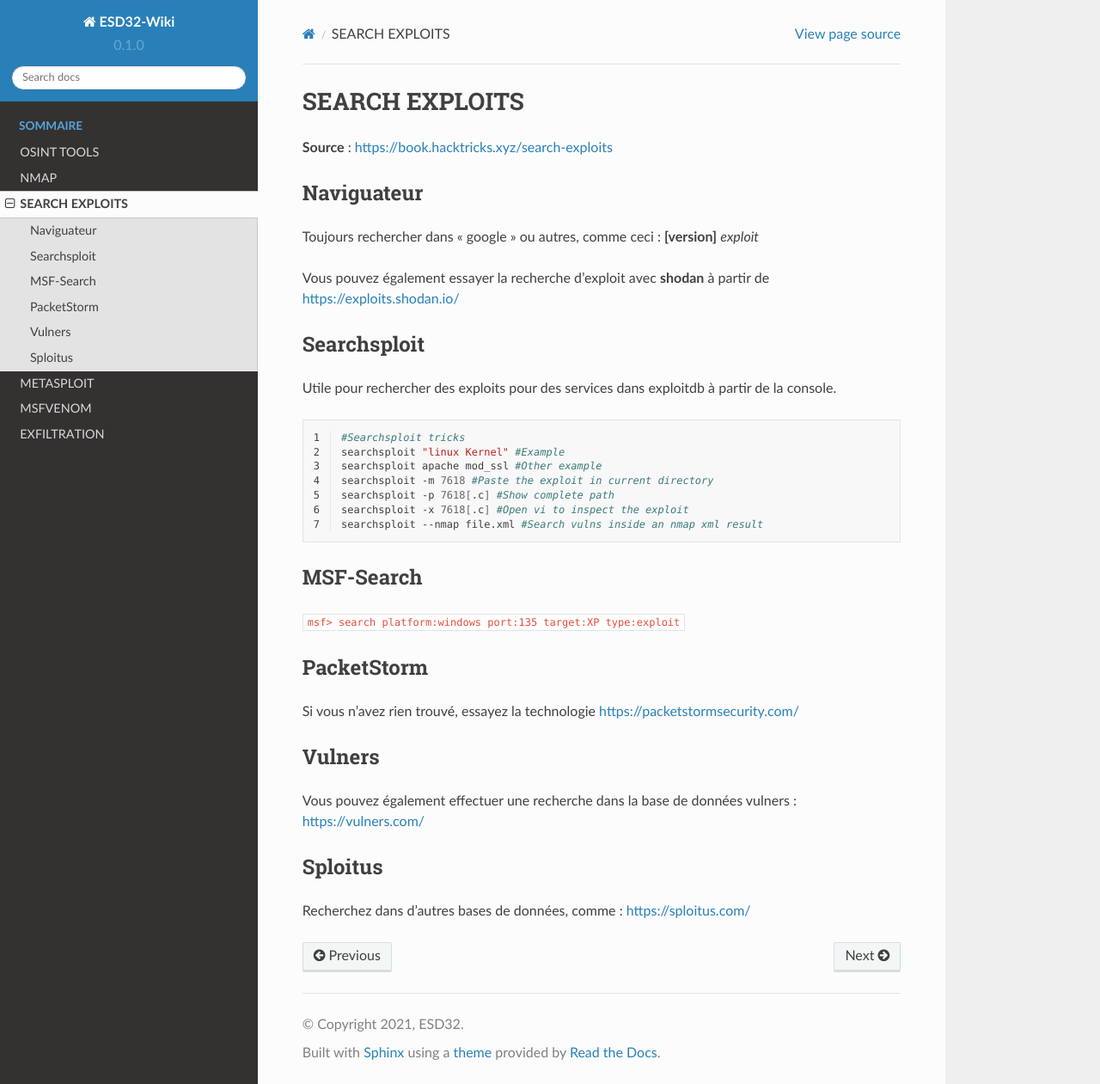
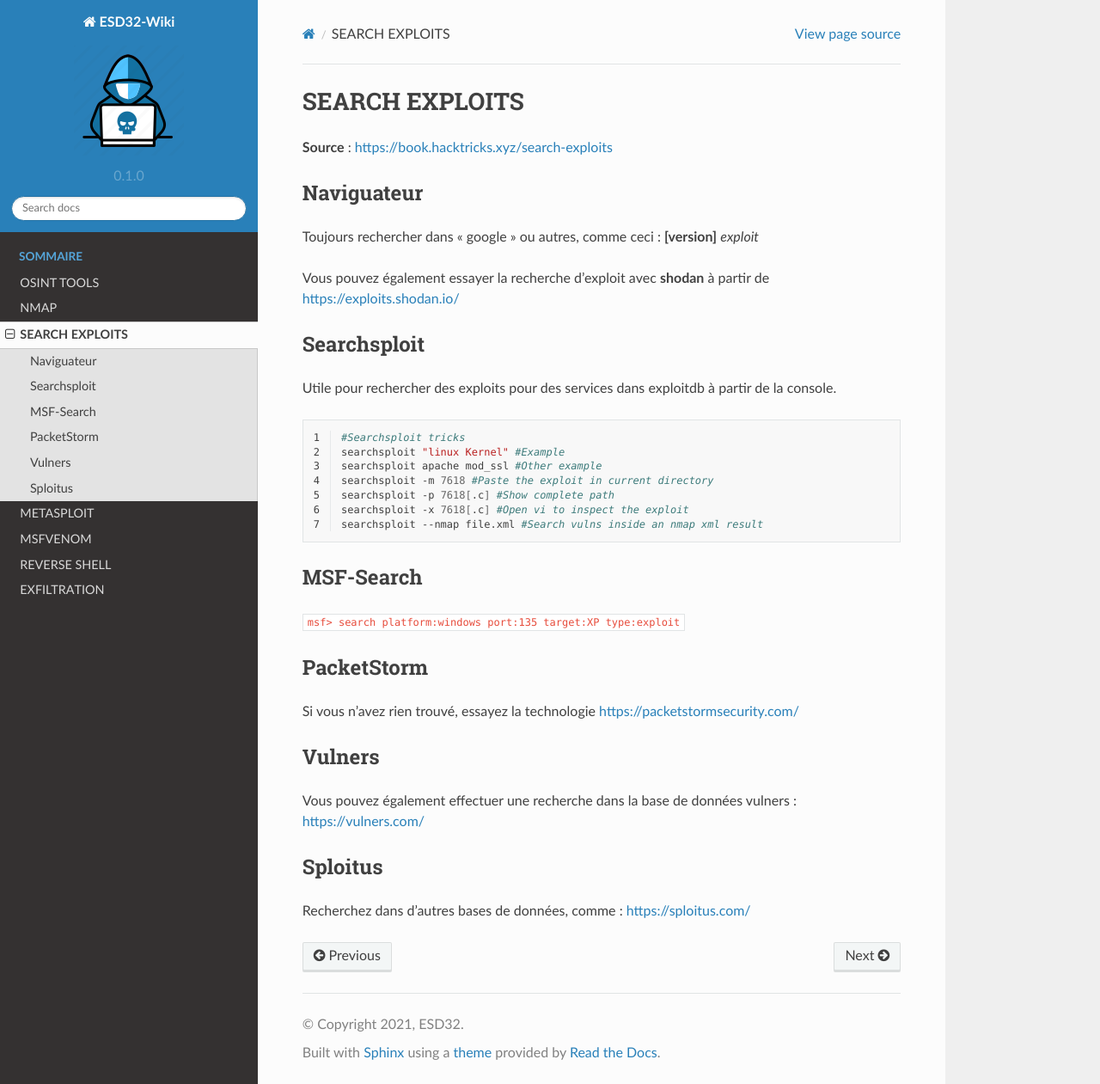
Before and after one commit to A73X/ESD32-Wiki, a Sphinx documentation site: the page built from docs/source/exploits.rst, in a window 1280 px wide and 1261 px high. Shown: the whole window at 86% size. Built offline with Sphinx 7.4.7 and the Read the Docs theme 2.0.0, drawn with Linux system fonts in a browser that asks for light colours.

```diff
--- a/docs/source/conf.py
+++ b/docs/source/conf.py
@@ -30,6 +30,8 @@ templates_path = ['_templates']
 # -- Options for HTML output
 
 html_theme = 'sphinx_rtd_theme'
+html_logo = 'images/logo/hacker.webp'
+html_favicon = 'images/favicon/favicon.ico'
 
 # -- Options for EPUB output
 epub_show_urls = 'footnote'
--- a/docs/source/index.rst
+++ b/docs/source/index.rst
@@ -19,4 +19,5 @@ Bienvenue sur la documentation ESD32 !
    exploits.rst
    metasploit.rst
    msfvenom.rst
+   reverseshell.rst
    exfiltration.rst
```
